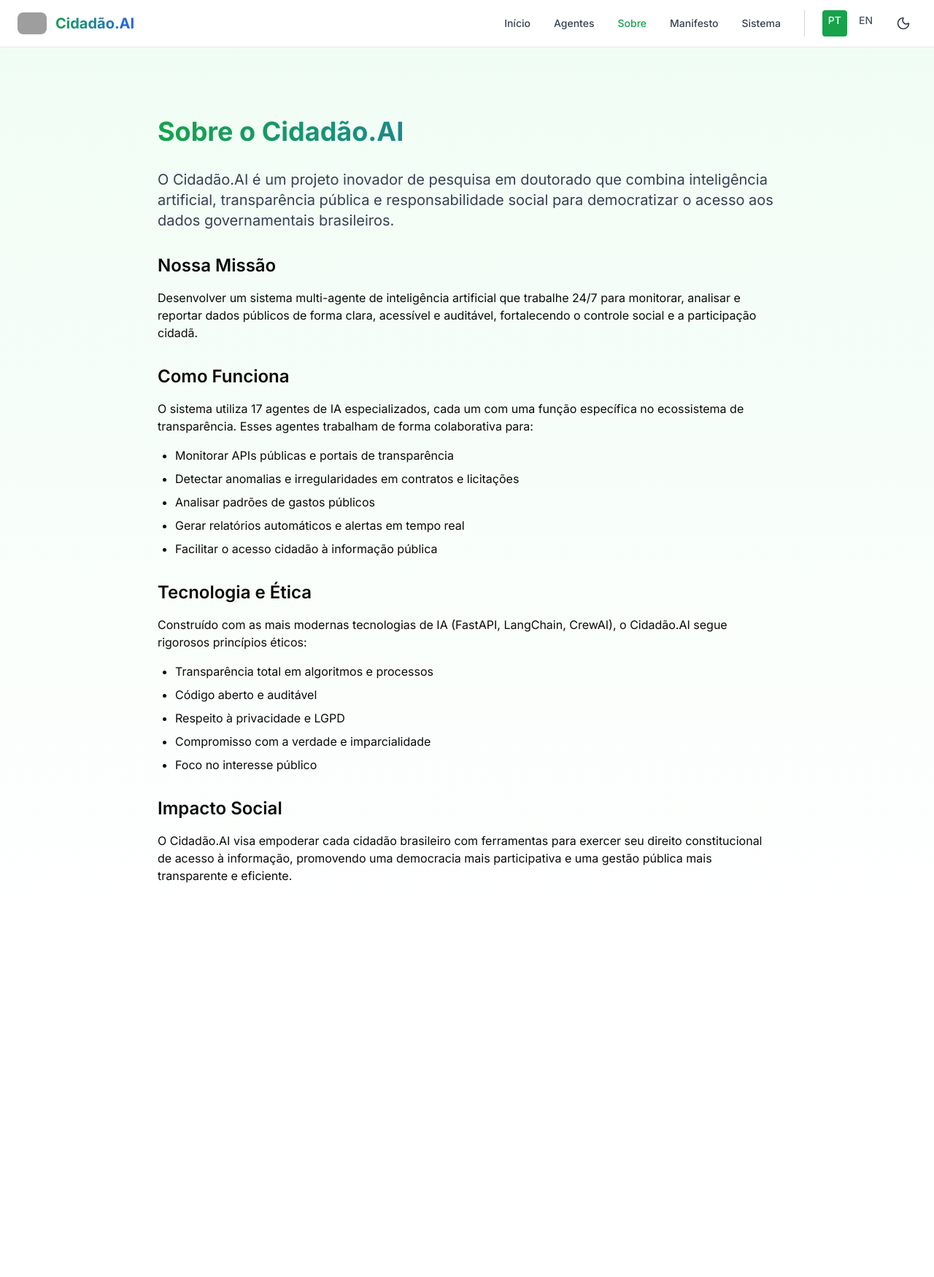
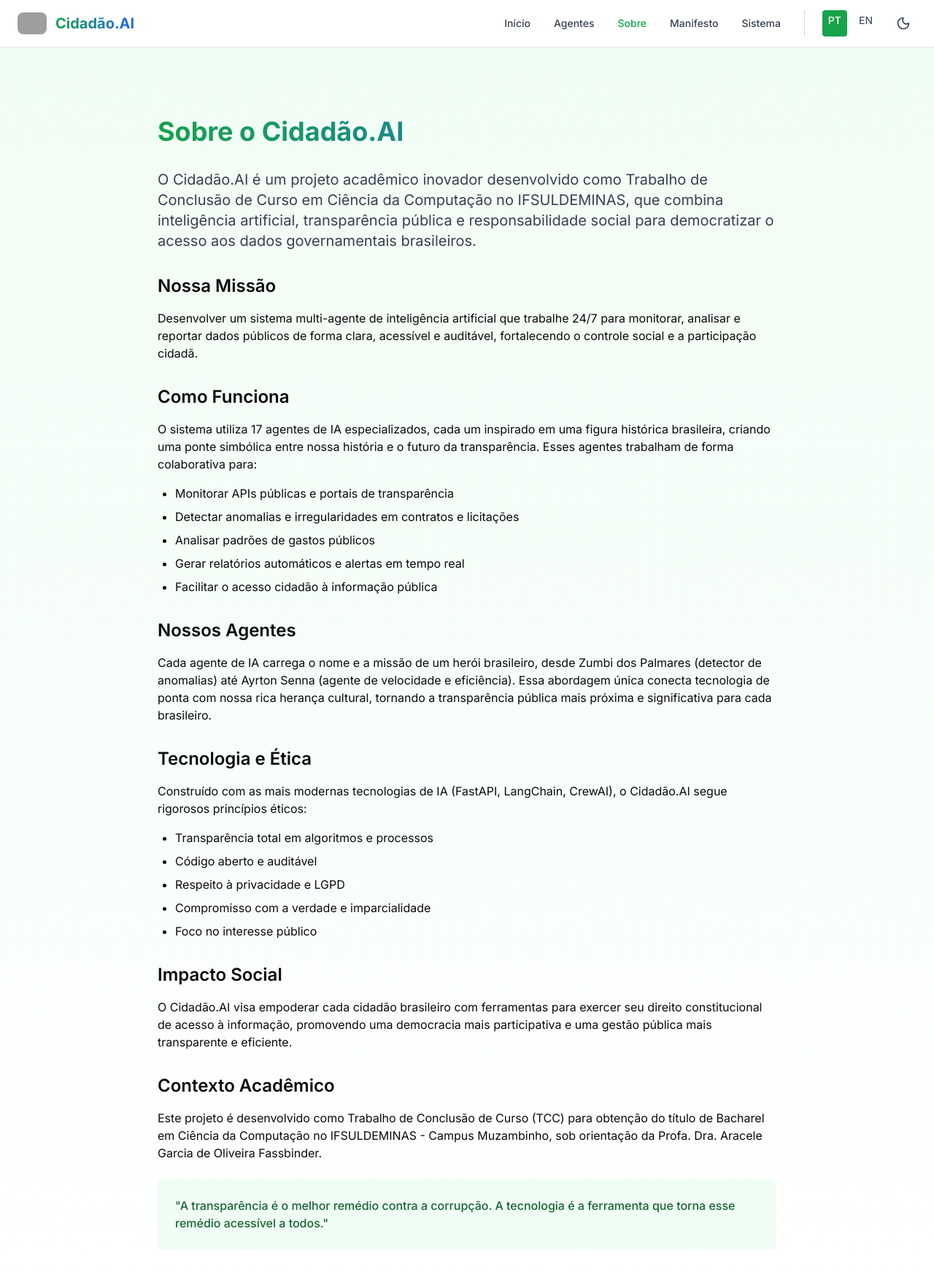
Before and after one commit to anderson-ufrj/cidadao.ai-hub, a Next.js app: page /pt/about in a window 1280 px wide. Shown: the top 1750 px of the page at 73% size. Before the commit the page ends 1308 px from the top, so only its background shows below. Built offline with nearby package versions, Linux system fonts and the light colour scheme; grey boxes are pictures that could not be loaded.

Commit message:
fix: correct academic context and add cultural aspects to About and Manifesto pages

```diff
--- a/app/pt/about/page.tsx
+++ b/app/pt/about/page.tsx
@@ -8,8 +8,9 @@
 
         <div className="prose prose-lg dark:prose-invert max-w-none">
           <p className="text-xl text-gray-700 dark:text-gray-300 mb-6">
-            O Cidadão.AI é um projeto inovador de pesquisa em doutorado que combina inteligência artificial,
-            transparência pública e responsabilidade social para democratizar o acesso aos dados governamentais brasileiros.
+            O Cidadão.AI é um projeto acadêmico inovador desenvolvido como Trabalho de Conclusão de Curso
+            em Ciência da Computação no IFSULDEMINAS, que combina inteligência artificial, transparência
+            pública e responsabilidade social para democratizar o acesso aos dados governamentais brasileiros.
           </p>
 
           <h2 className="text-2xl font-semibold mt-8 mb-4">Nossa Missão</h2>
@@ -21,8 +22,9 @@
 
           <h2 className="text-2xl font-semibold mt-8 mb-4">Como Funciona</h2>
           <p>
-            O sistema utiliza 17 agentes de IA especializados, cada um com uma função específica no ecossistema
-            de transparência. Esses agentes trabalham de forma colaborativa para:
+            O sistema utiliza 17 agentes de IA especializados, cada um inspirado em uma figura histórica
+            brasileira, criando uma ponte simbólica entre nossa história e o futuro da transparência.
+            Esses agentes trabalham de forma colaborativa para:
           </p>
           <ul className="list-disc pl-6 mt-4 space-y-2">
             <li>Monitorar APIs públicas e portais de transparência</li>
@@ -31,6 +33,14 @@
             <li>Gerar relatórios automáticos e alertas em tempo real</li>
             <li>Facilitar o acesso cidadão à informação pública</li>
           </ul>
+
+          <h2 className="text-2xl font-semibold mt-8 mb-4">Nossos Agentes</h2>
+          <p>
+            Cada agente de IA carrega o nome e a missão de um herói brasileiro, desde Zumbi dos Palmares
+            (detector de anomalias) até Ayrton Senna (agente de velocidade e eficiência). Essa abordagem
+            única conecta tecnologia de ponta com nossa rica herança cultural, tornando a transparência
+            pública mais próxima e significativa para cada brasileiro.
+          </p>
 
           <h2 className="text-2xl font-semibold mt-8 mb-4">Tecnologia e Ética</h2>
           <p>
@@ -51,6 +61,20 @@
             constitucional de acesso à informação, promovendo uma democracia mais participativa e uma
             gestão pública mais transparente e eficiente.
           </p>
+
+          <h2 className="text-2xl font-semibold mt-8 mb-4">Contexto Acadêmico</h2>
+          <p>
+            Este projeto é desenvolvido como Trabalho de Conclusão de Curso (TCC) para obtenção do título
+            de Bacharel em Ciência da Computação no IFSULDEMINAS - Campus Muzambinho, sob orientação da
+            Profa. Dra. Aracele Garcia de Oliveira Fassbinder.
+          </p>
+
+          <div className="bg-green-50 dark:bg-green-900/20 p-6 rounded-lg mt-6">
+            <p className="font-medium text-green-800 dark:text-green-200">
+              "A transparência é o melhor remédio contra a corrupção. A tecnologia é a ferramenta
+              que torna esse remédio acessível a todos."
+            </p>
+          </div>
         </div>
       </div>
     </div>
--- a/app/pt/manifesto/page.tsx
+++ b/app/pt/manifesto/page.tsx
@@ -98,6 +98,10 @@
           <p className="font-semibold text-green-700 dark:text-green-300 mt-8">
             Juntos, construímos um Brasil mais transparente, uma linha de código por vez.
           </p>
+
+          <div className="text-center mt-10 text-sm text-gray-600 dark:text-gray-400">
+            <p>🇧🇷 Feito no Brasil, para o Brasil 🇧🇷</p>
+          </div>
         </div>
       </div>
     </div>
```
